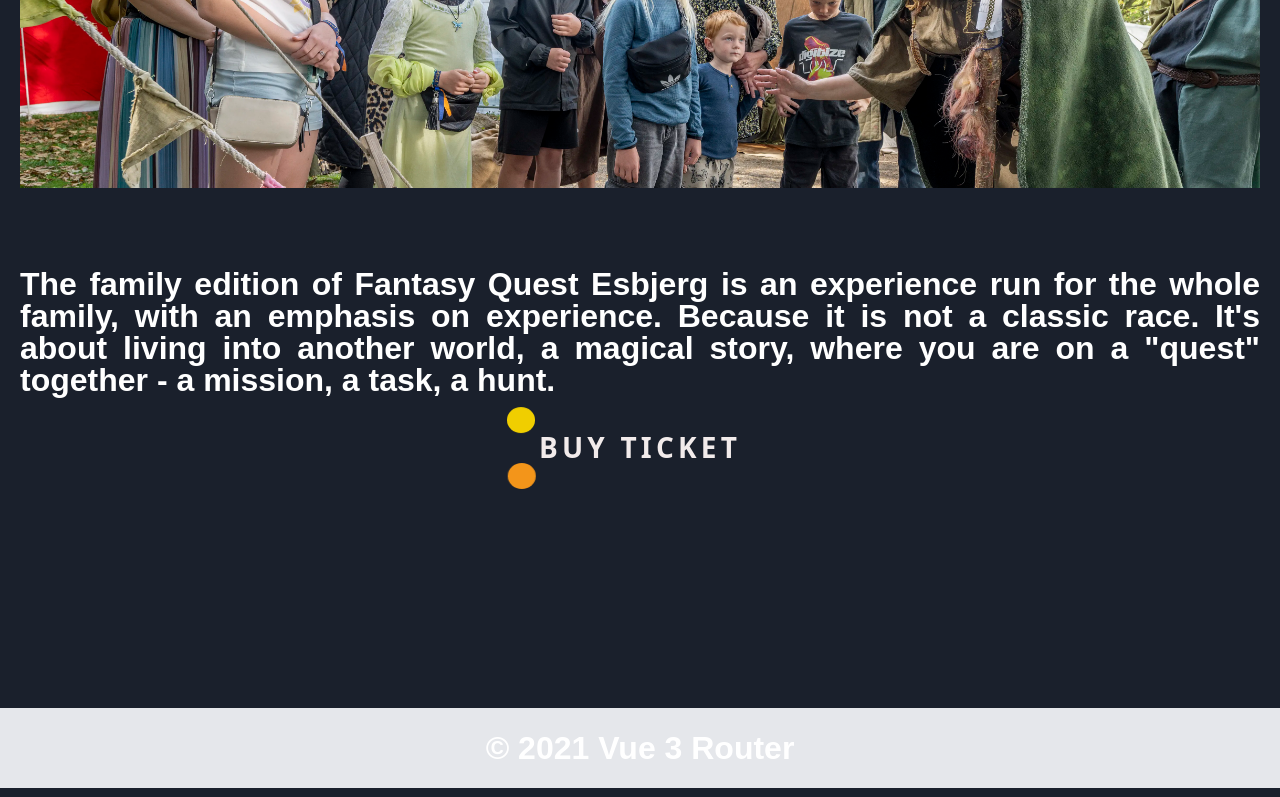
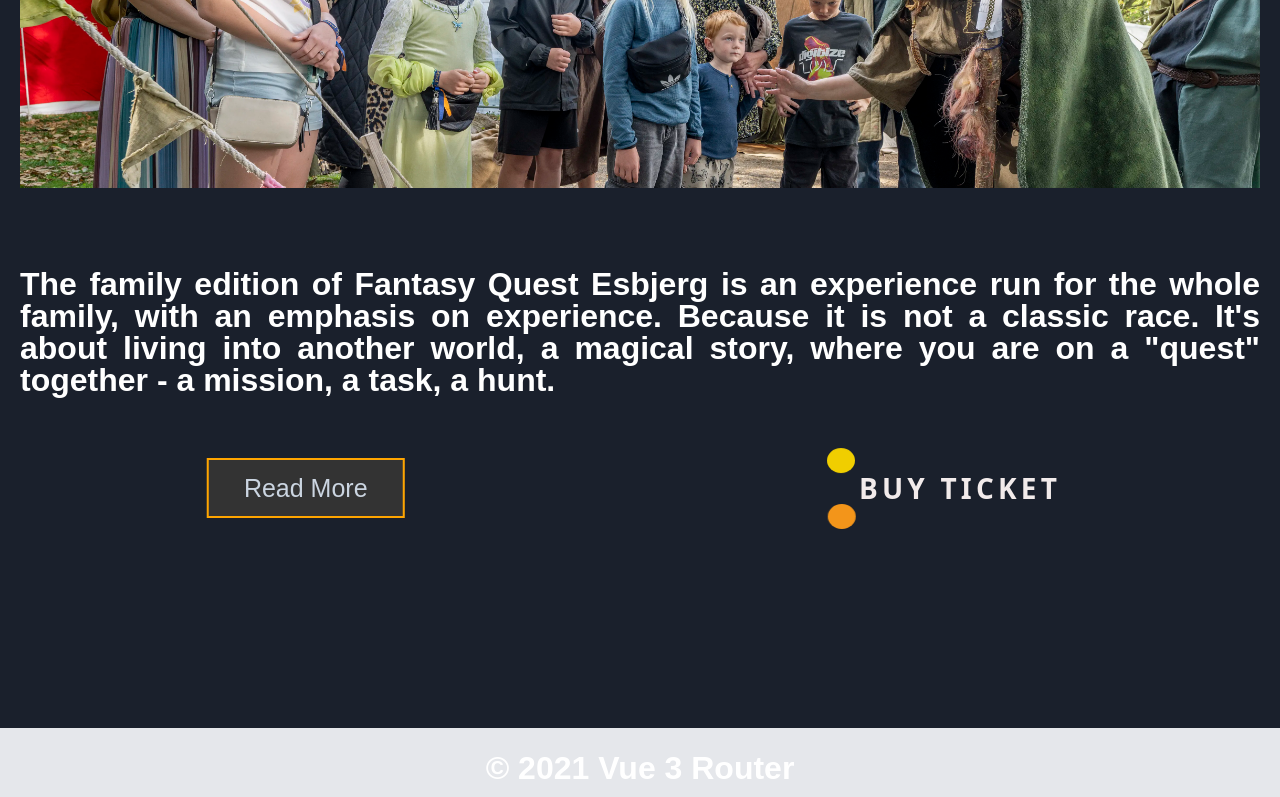
Before and after one commit to DanielPincu/FantasyQuestEsbjerg, a Vue app: page / in a window 1280 px wide. Shown: the part 1844-2641 px from the top of the page. Built offline with nearby package versions, Linux system fonts and the light colour scheme; a web font is replaced by a local one.

Commit message:
Buttons updated

```diff
--- a/src/components/Buy-button.vue
+++ b/src/components/Buy-button.vue
@@ -1,5 +1,5 @@
 <template>
-    <div class="animate-bounce text-center pt-5 text-orange-500">
+    <div class=" text-center pt-5 text-orange-500">
         <button class="btn z-20" href="#">Buy ticket</button>
     </div>
 </template>
--- a/src/components/Intro-section.vue
+++ b/src/components/Intro-section.vue
@@ -18,11 +18,23 @@
             <div class="flex container mx-auto justify-center pb-20">
                 <img class="px-5" src="../assets/img/family.webp" alt="">
             </div>
-            <div class="grid grid-cols-12 container text-2xl pb-20 text-justify mx-auto">
+            <div class="container text-2xl pb-20 text-justify mx-auto">
                 <p class="mx-5 md:col-span-12 col-span-12 pb-5">The family edition of Fantasy Quest Esbjerg is an experience run for the whole family, with an emphasis on experience. Because it is not a classic race. It's about living into another world, a magical story, where you are on a "quest" together - a mission, a task, a hunt.</p>
-                <div class="col-span-12 flex justify-center items-center">
-                    <BuyButton />
-                </div>
+
+               <div class="md:grid grid-cols-12 pt-5">
+                    <div class="col-span-6 text-center flex justify-center items-center">
+                        <ul>
+                            <li><span><RouterLink class="text-slate-300 hover:text-orange-500 font-medium px-3 py-2  transition-all duration-300" to="/family-quest">Read more</RouterLink></span></li>
+                        </ul>
+                    </div>
+
+
+                    <div class="col-span-6 pt-10 md:pt-0">
+                        <BuyButton />
+                    </div>
+               </div>
+
+
             </div>
         </div>
     </transition>
@@ -32,13 +44,23 @@
             <div class="flex container mx-auto justify-center pb-20">
                 <img class="px-5" src="../assets/img/night.webp" alt="">
             </div>
-            <div class="grid grid-cols-12 container text-2xl pb-20 text-justify mx-auto">
-                <p class="mx-5 md:col-span-12 col-span-12 pb-5">When twilight begins to descend over Esbjerg, the level of difficulty in the Evening Quest is turned up. If you love solving puzzles and cracking codes, don't miss out on this ultimate experience. We send you and your friends on your ultimate adventure in Esbjerg's streets and alleys. </p>
+            <div class="container text-2xl pb-20 text-justify mx-auto">
+                <p class="mx-5 md:col-span-12 col-span-12 pb-5">The family edition of Fantasy Quest Esbjerg is an experience run for the whole family, with an emphasis on experience. Because it is not a classic race. It's about living into another world, a magical story, where you are on a "quest" together - a mission, a task, a hunt.</p>
+
+               <div class="md:grid grid-cols-12 pt-5">
+                    <div class="col-span-6 text-center flex justify-center items-center">
+                        <ul>
+                            <li><span><RouterLink class="text-slate-300 hover:text-orange-500 font-medium px-3 py-2  transition-all duration-300" to="/night-quest">Read more</RouterLink></span></li>
+                        </ul>
+                    </div>
 
 
-                <div class="col-span-12 flex justify-center items-center">
-                    <BuyButton />
-                </div>
+                    <div class="col-span-6 pt-10 md:pt-0">
+                        <BuyButton />
+                    </div>
+               </div>
+
+
             </div>
         </div>
     </transition>
@@ -63,7 +85,7 @@ const toggleVisibility = (target) => {
 }
 </script>
 
-<style scoped>
+<style lang="scss" scoped>
 .bounce-enter-active {
   animation: bounce-in 0.5s;
 }
@@ -79,4 +101,71 @@ const toggleVisibility = (target) => {
     transform: scale(1);
   }
 }
+
+
+
+
+
+
+ul {
+    padding: 0;
+    list-style-type: none;
+}
+
+li {
+    font-size: 25px;
+    width: 8em;
+    height: 2em;
+    color: orange;
+    border-left: 0.08em solid;
+    position: relative;
+    margin-top: 0.8em;
+    cursor: pointer;
+}
+
+li::before,
+li::after
+ {
+    content: '';
+    position: absolute;
+    width: inherit;
+    border-left: inherit;
+    z-index: -1;
+}
+
+li::before {
+    height: 80%;
+    top: 10%;
+    left: calc(-0.15em - 0.08em * 2);
+    filter: brightness(0.8);
+}
+
+li::after {
+    height: 60%;
+    top: 20%;
+    left: calc(-0.15em * 2 - 0.08em * 3);
+    filter: brightness(0.6);
+}
+
+li span {
+    position: relative;
+    height: 120%;
+    top: -10%;
+    box-sizing: border-box;
+    border: 0.08em solid;
+    background-color: #333;
+    display: flex;
+    align-items: center;
+    justify-content: center;
+    font-family: sans-serif;
+    text-transform: capitalize;
+    transform: translateX(calc(-0.15em * 3 - 0.08em * 2));
+    transition: 0.3s;
+}
+
+li:hover span {
+    transform: translateX(0.15em);
+}
+
+
 </style>
```
